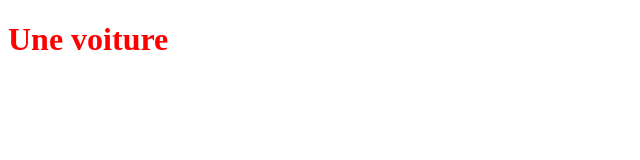
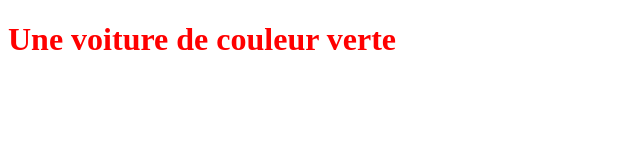
Before and after one commit to LuDoo33/OpenclassroomsProject, a plain HTML site: page index.html in a window 1280 px wide. Shown: the whole page, without its empty margins (0-640 px from the left). Drawn offline with Linux system fonts and the light colour scheme.

Commit message:
Update index.html

```diff
--- a/index.html
+++ b/index.html
@@ -5,6 +5,6 @@
    <link rel="stylesheet" type="text/css" href="styles.css">
 </head>
 <body>
-   <h1>Une voiture</h1>
+   <h1>Une voiture de couleur verte</h1>
 </body>
 </html>
```
